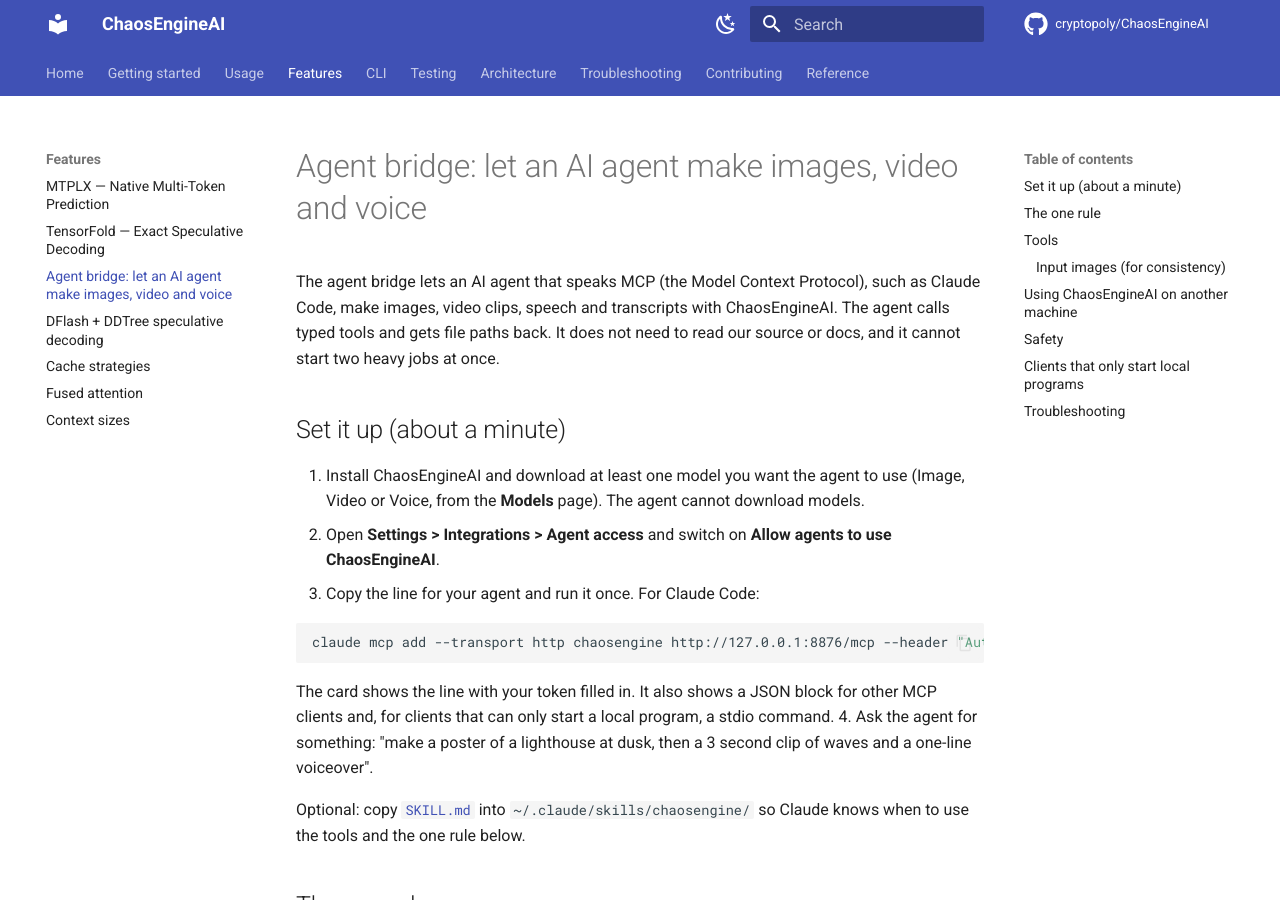
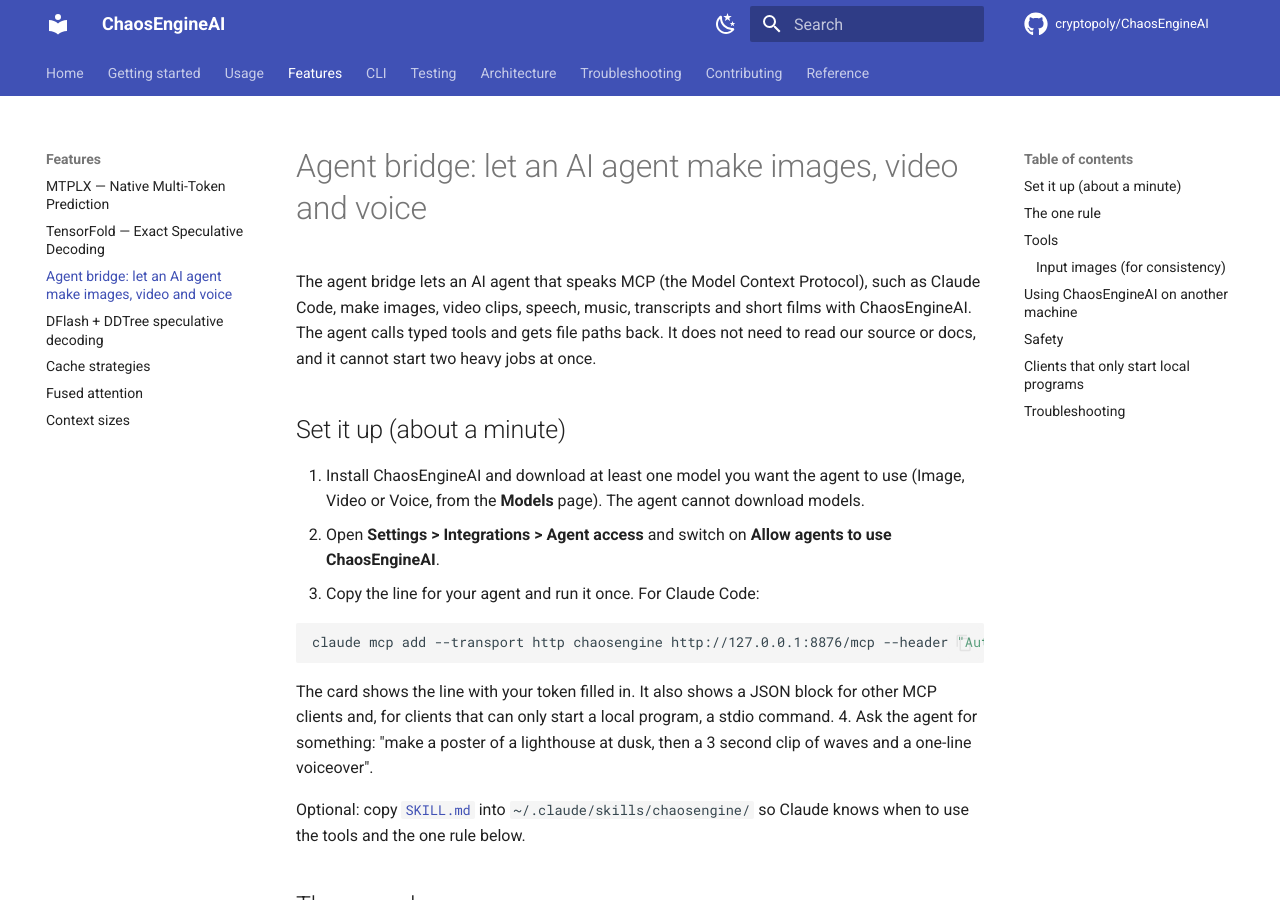
Before and after one commit to cryptopoly/ChaosEngineAI, an MkDocs documentation site: the page built from docs/features/agent-bridge.md, in a window 1280 px wide and 900 px high. Built offline with MkDocs 1.6.1 and Material for MkDocs 9.7.7, drawn with Linux system fonts in a browser that asks for light colours; comment, search, counter and statistics services are not loaded; some of the changed text lies outside the part shown.

Commit message:
docs: agent bridge intro names music and films; storyboard_generate what argument

```diff
--- a/docs/features/agent-bridge.md
+++ b/docs/features/agent-bridge.md
@@ -1,7 +1,7 @@
 # Agent bridge: let an AI agent make images, video and voice
 
 The agent bridge lets an AI agent that speaks MCP (the Model Context Protocol), such as Claude Code,
-make images, video clips, speech and transcripts with ChaosEngineAI. The agent calls typed tools and
+make images, video clips, speech, music, transcripts and short films with ChaosEngineAI. The agent calls typed tools and
 gets file paths back. It does not need to read our source or docs, and it cannot start two heavy jobs
 at once.
 
```
Also changed, not shown: other parts of docs/features/agent-bridge.md (+1 -1 lines).
